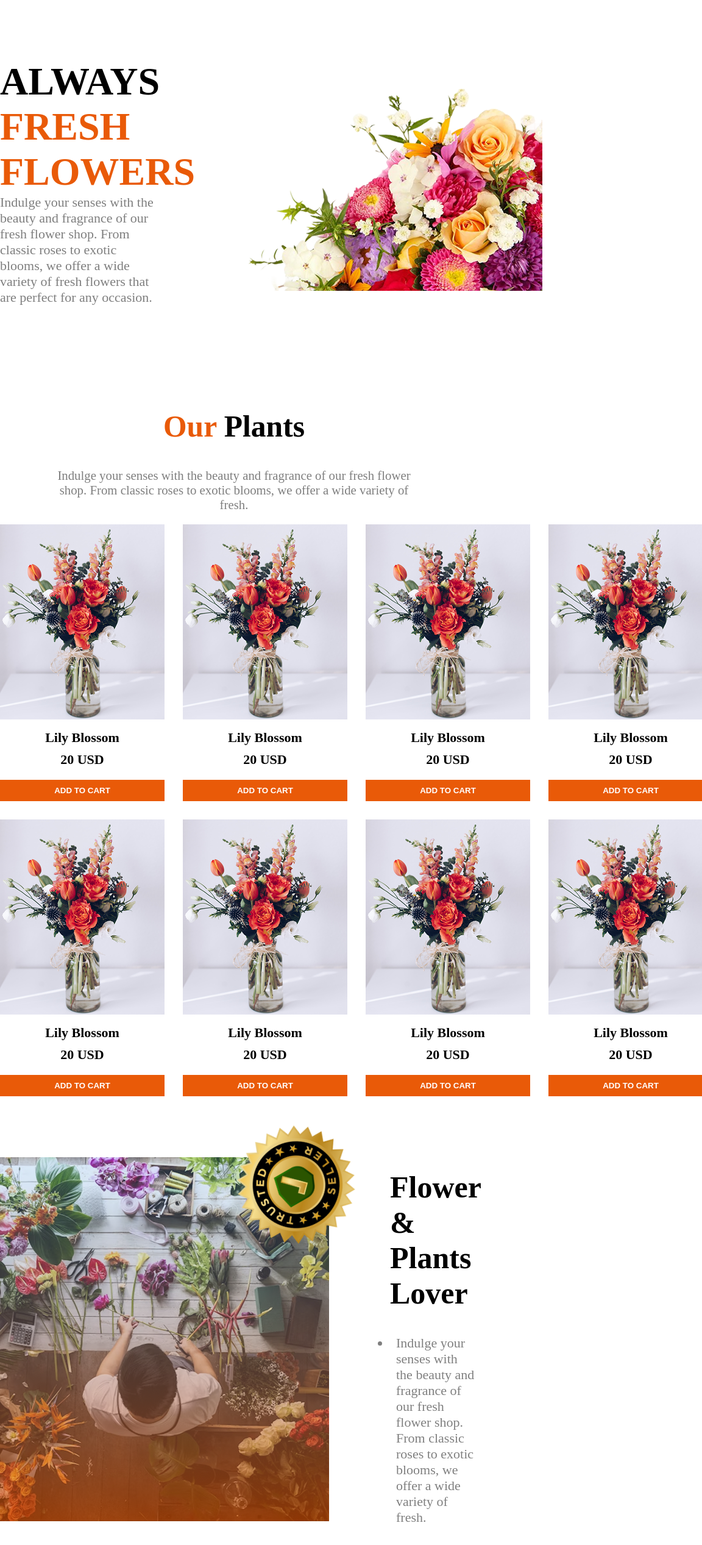
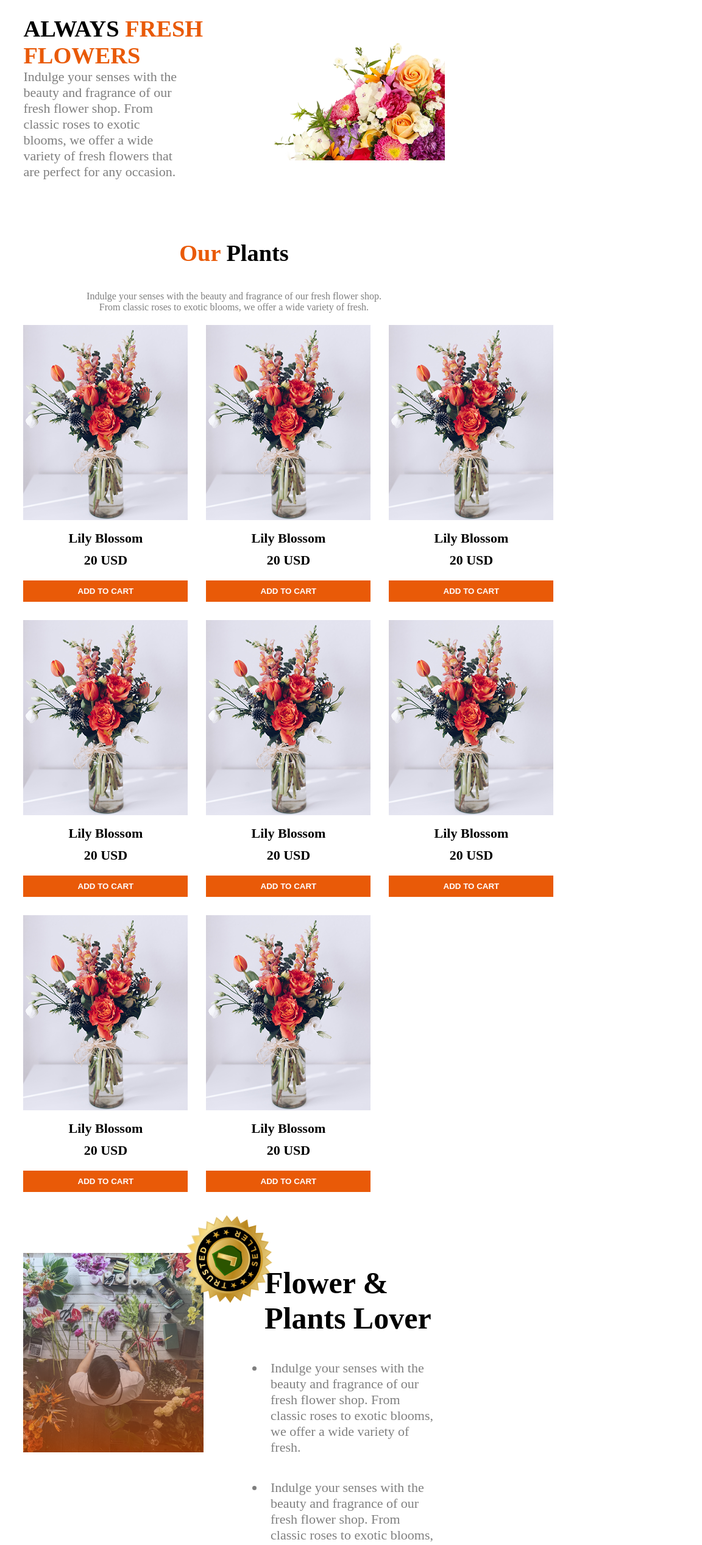
Before and after one commit to mamun-dev007/assignment-2, a plain HTML site: page index.html in a window 768 px wide. Shown: the part 83-2617 px from the top of the page at 61% size, 1152 px wide, since content can reach past the window. Drawn offline with Linux system fonts and the light colour scheme; files whose address does not match are found by name.

Commit message:
responsive max width 676px and 676px to 1200px use this project

```diff
--- a/styles/style.css
+++ b/styles/style.css
@@ -92,7 +92,7 @@ body {
 }
 
 .banner-title {
-    font-size: 4rem;
+    font-size: 3.4rem;
     color: #000000;
 }
 
@@ -340,6 +340,88 @@ padding: 100px 0 40px 0 ;
        margin-top: 8px;
 }
 
+/*medium responsive-design */
+@media(min-width:677px) and (max-width:1200px) {
+
+    .navbar {
+        width:90%;
+    }
+
+
+    /* banner-section */
+
+    .banner-section {
+        width: 90%;
+        margin: 28px auto;
+        display: grid;
+        grid-template-columns: 1fr 1fr;
+        gap: 28px;
+
+    }
+
+    .banner-title {
+        font-size: 2.4rem;
+    }
+    /* plants */
+  .plants {
+        width: 90%;
+        margin: auto;
+    }
+
+    .plants-title {
+        font-size: 2.4rem;
+    }
+
+    .plants-subtitle {
+        font-size: 1rem;
+        width: 70%;
+    }
+
+    .plants-card {
+        display: grid;
+        grid-template-columns: 1fr 1fr 1fr;
+    }
+
+
+    /* flower $ plants lover */
+.plants-lover, .deals {
+        width: 90%;
+        margin: auto;
+        display: grid;
+        grid-template-columns: fr 1fr;
+
+    }
+
+    .lover-badge {
+    position: absolute;
+    width: 100%;
+    left:80%;
+    top: -90px;
+    animation: infiniteMode 3s linear infinite;
+}
+    .plants-badge img:nth-child(1){
+        width: 100%;
+        height: auto;
+    }
+
+    .lover-badge {
+        width: 200px;
+        height: 200px;
+
+    }
+
+/* footer */
+.items{
+    display: grid;
+    grid-template-columns: 1fr 1fr 1fr;
+    gap: 20px;
+    justify-content: center;
+
+}
+}
+
+
+
 
 /* responsive-design */
 @media(max-width:676px) {
```
